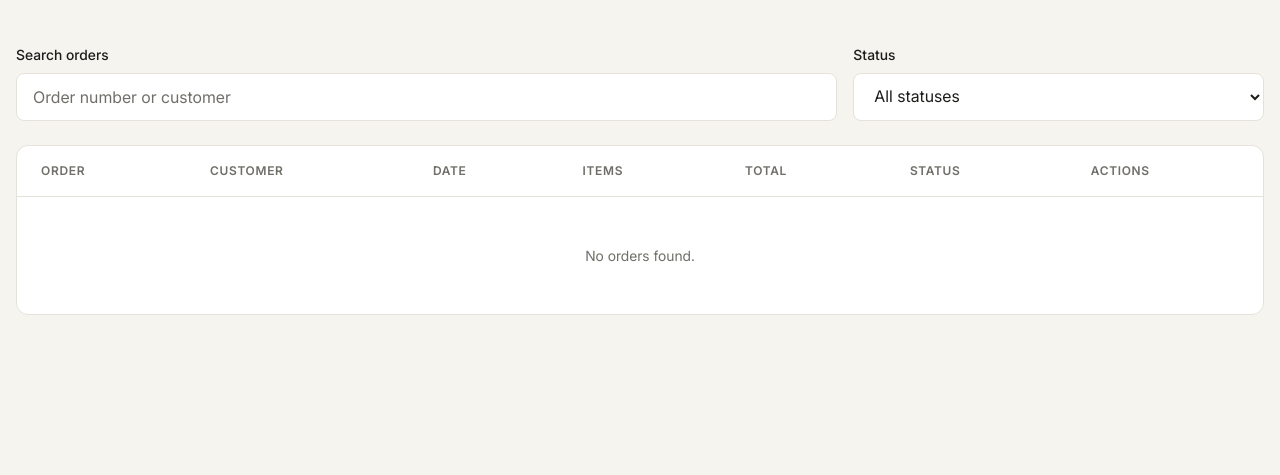
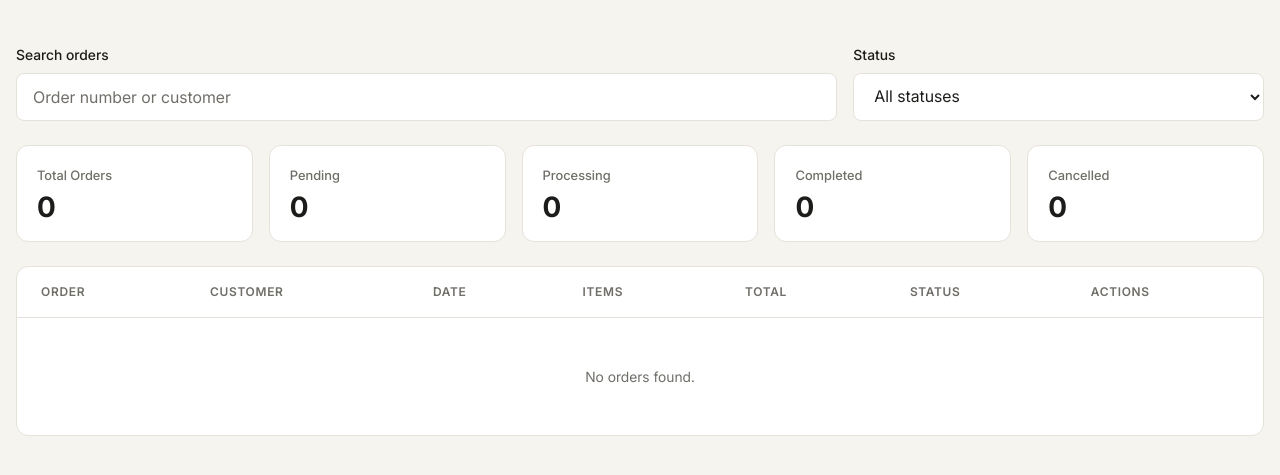
Before and after one commit to Gronius/noma-store, a website built with Vite: page admin/orders.html in a window 1280 px wide. Shown: the part 269-744 px from the top of the page. Built offline with nearby package versions, Linux system fonts and the light colour scheme.

Commit message:
feat: add orders summary statistics

```diff
--- a/admin/orders.html
+++ b/admin/orders.html
@@ -115,8 +115,75 @@
             </div>
           </div>
 
+          <div class="admin-orders__summary" data-orders-summary>
+            <article class="admin-orders__summary-card">
+              <span class="admin-orders__summary-label">
+                  Total Orders
+              </span>
 
-        <div class="admin-orders__table-wrapper">
+              <strong
+                class="admin-orders__summary-value"
+                data-summary-total
+              >
+                0
+              </strong>
+            </article>
+
+            <article class="admin-orders__summary-card">
+              <span class="admin-orders__summary-label">
+                Pending
+              </span>
+
+              <strong
+                class="admin-orders__summary-value"
+                data-summary-pending
+              >
+                0
+              </strong>
+            </article>
+
+            <article class="admin-orders__summary-card">
+              <span class="admin-orders__summary-label">
+                Processing
+              </span>
+
+              <strong
+                class="admin-orders__summary-value"
+                data-summary-processing
+              >
+                0
+              </strong>
+            </article>
+
+            <article class="admin-orders__summary-card">
+              <span class="admin-orders__summary-label">
+                Completed
+              </span>
+
+              <strong
+                class="admin-orders__summary-value"
+                data-summary-completed
+              >
+                0
+              </strong>
+            </article>
+
+            <article class="admin-orders__summary-card">
+              <span class="admin-orders__summary-label">
+                Cancelled
+              </span>
+
+              <strong
+                class="admin-orders__summary-value"
+                data-summary-cancelled
+              >
+                0
+              </strong>
+            </article>
+          </div>
+
+
+          <div class="admin-orders__table-wrapper">
 
 
 
@@ -140,7 +207,7 @@
 
           </table>
 
-        </div>
+          </div>
 
         </section>
 
--- a/src/js/admin/orders.js
+++ b/src/js/admin/orders.js
@@ -26,6 +26,31 @@ const ordersSearchInput =  //added
 const ordersStatusFilter =  //added
   document.querySelector(
     "[data-orders-status]"
+  );
+
+const summaryTotal =
+  document.querySelector(
+    "[data-summary-total]"
+  );
+
+const summaryPending =
+  document.querySelector(
+    "[data-summary-pending]"
+  );
+
+const summaryProcessing =
+  document.querySelector(
+    "[data-summary-processing]"
+  );
+
+const summaryCompleted =
+  document.querySelector(
+    "[data-summary-completed]"
+  );
+
+const summaryCancelled =
+  document.querySelector(
+    "[data-summary-cancelled]"
   );
 
 
@@ -321,8 +346,58 @@ ordersStatusFilter?.addEventListener(
 //       .join("");
 // }
 
+// ---- ORDER SUmmary
+function renderOrdersSummary() {
+  const orders = getAllOrders();
+
+  const counts = {
+    pending: 0,
+    processing: 0,
+    completed: 0,
+    cancelled: 0,
+  };
+
+  orders.forEach((order) => {
+    if (
+      Object.hasOwn(
+        counts,
+        order.status
+      )
+    ) {
+      counts[order.status] += 1;
+    }
+  });
+
+  if (summaryTotal) {
+    summaryTotal.textContent =
+      orders.length;
+  }
+
+  if (summaryPending) {
+    summaryPending.textContent =
+      counts.pending;
+  }
+
+  if (summaryProcessing) {
+    summaryProcessing.textContent =
+      counts.processing;
+  }
+
+  if (summaryCompleted) {
+    summaryCompleted.textContent =
+      counts.completed;
+  }
+
+  if (summaryCancelled) {
+    summaryCancelled.textContent =
+      counts.cancelled;
+  }
+}
+
 // --RENDER ORDDER new
 function renderOrders() {
+  renderOrdersSummary();
+
   if (!ordersTable) {
     return;
   }
--- a/src/styles/admin/_admin-orders.scss
+++ b/src/styles/admin/_admin-orders.scss
@@ -474,3 +474,54 @@
     grid-template-columns: 1fr;
   }
 }
+
+.admin-orders__summary {
+  display: grid;
+  grid-template-columns: repeat(5, minmax(0, 1fr));
+  gap: 16px;
+
+  margin-bottom: 24px;
+}
+
+.admin-orders__summary-card {
+  padding: 20px;
+
+  display: flex;
+  flex-direction: column;
+  gap: 8px;
+
+  border: 1px solid var(--color-border);
+  border-radius: var(--radius-lg);
+
+  background: var(--color-surface);
+}
+
+.admin-orders__summary-label {
+  font-size: 13px;
+  font-weight: 500;
+  color: var(--color-text-muted);
+}
+
+.admin-orders__summary-value {
+  font-size: 28px;
+  line-height: 1;
+  color: var(--color-text);
+}
+
+@media (max-width: 1100px) {
+  .admin-orders__summary {
+    grid-template-columns: repeat(3, minmax(0, 1fr));
+  }
+}
+
+@media (max-width: 700px) {
+  .admin-orders__summary {
+    grid-template-columns: repeat(2, minmax(0, 1fr));
+  }
+}
+
+@media (max-width: 480px) {
+  .admin-orders__summary {
+    grid-template-columns: 1fr;
+  }
+}
```
